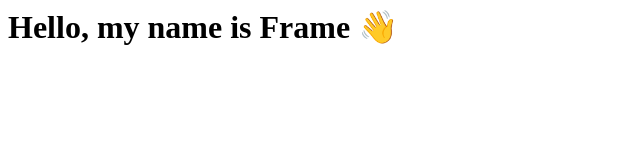
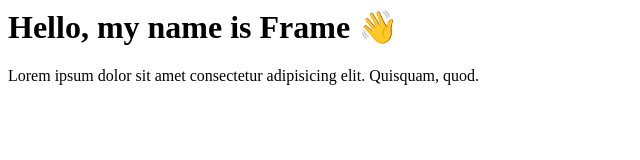
Before and after one commit to Thanakit2023/my-first-project, a plain HTML site: page index.html in a window 1280 px wide. Shown: the whole page, without its empty margins (0-640 px from the left). Drawn offline with Linux system fonts and the light colour scheme.

Commit message:
update index with paragraph

```diff
--- a/index.html
+++ b/index.html
@@ -1 +1,2 @@
 <h1>Hello, my name is Frame 👋</h1>
+<p>Lorem ipsum dolor sit amet consectetur adipisicing elit. Quisquam, quod.</p>
```
